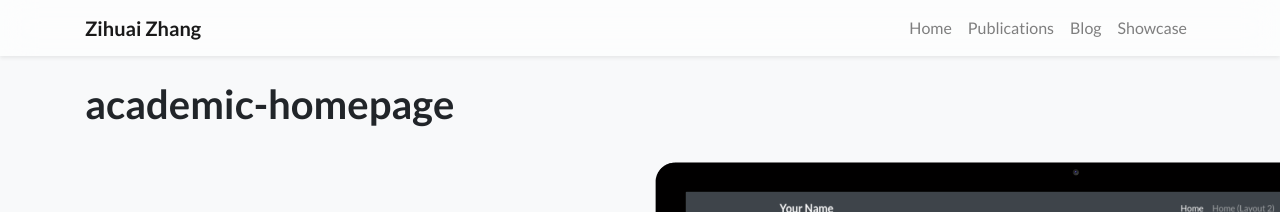
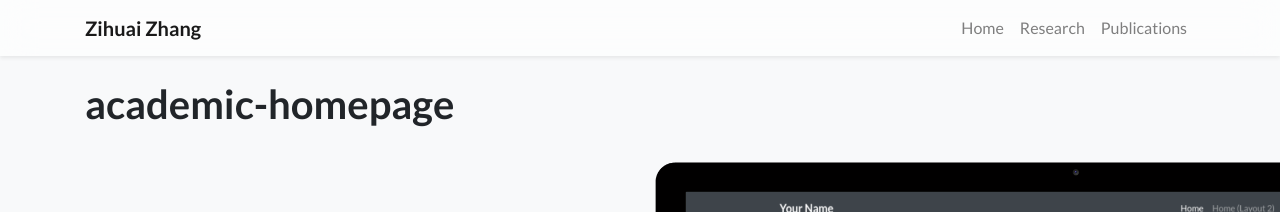
Before and after one commit to zihuaiz/zihuaiz.github.io, a Jekyll site: the page built from README.md, in a window 1280 px wide. Shown: the top 212 px of the page. Built offline with Jekyll 4.4.1, drawn with Linux system fonts in a browser that asks for light colours; nearby versions of some CDN libraries; our own code applies the rules of GitHub Pages for plain Markdown files; a style sheet for code colours, icons or effects is not loaded.

Commit message:
Update navigation.yml

```diff
--- a/_data/navigation.yml
+++ b/_data/navigation.yml
@@ -3,9 +3,7 @@ pages:
 #       For example, the `navbar_title` field in `showcase.html` is "Showcase" and the `name` field here should also be "Showcase"
 - name: Home
   url: /
+- name: Research
+  url: /research
 - name: Publications
   url: /publications
-- name: Blog
-  url: /blog
-- name: Showcase
-  url: /showcase
```
